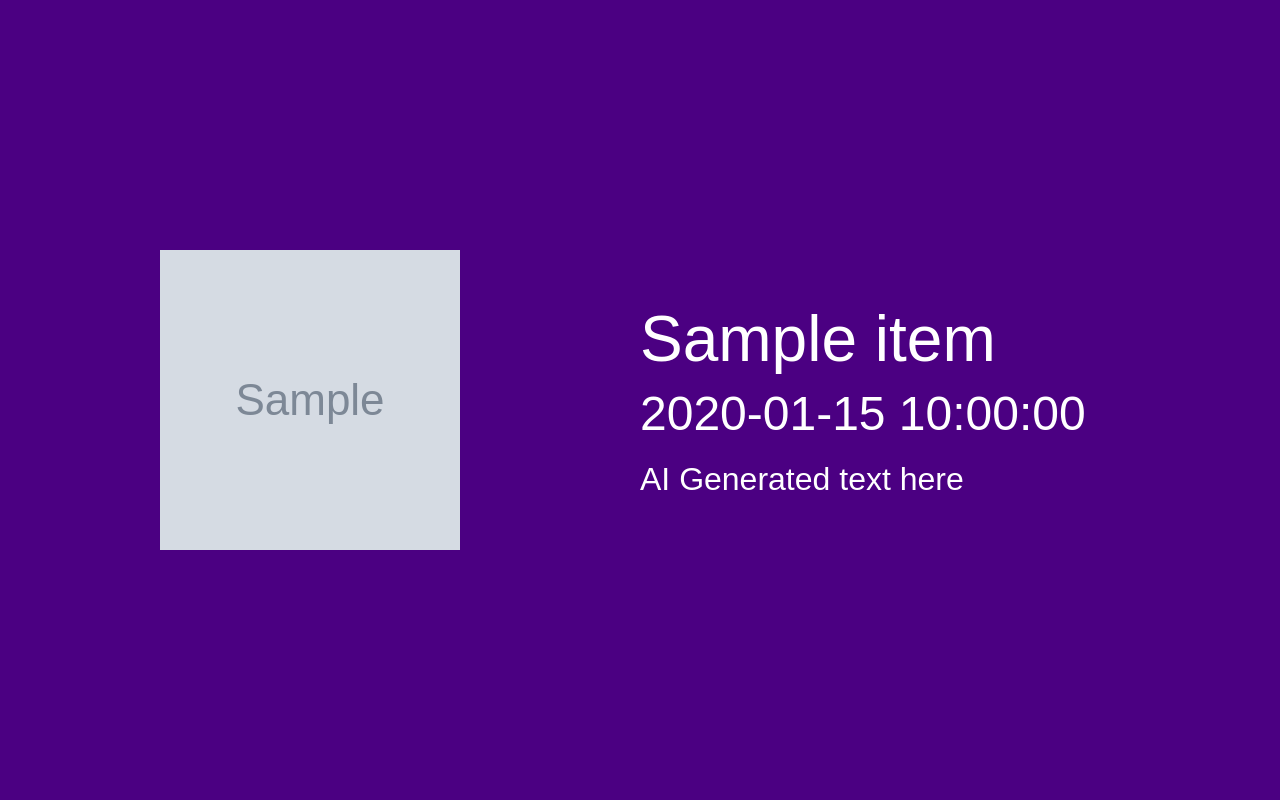
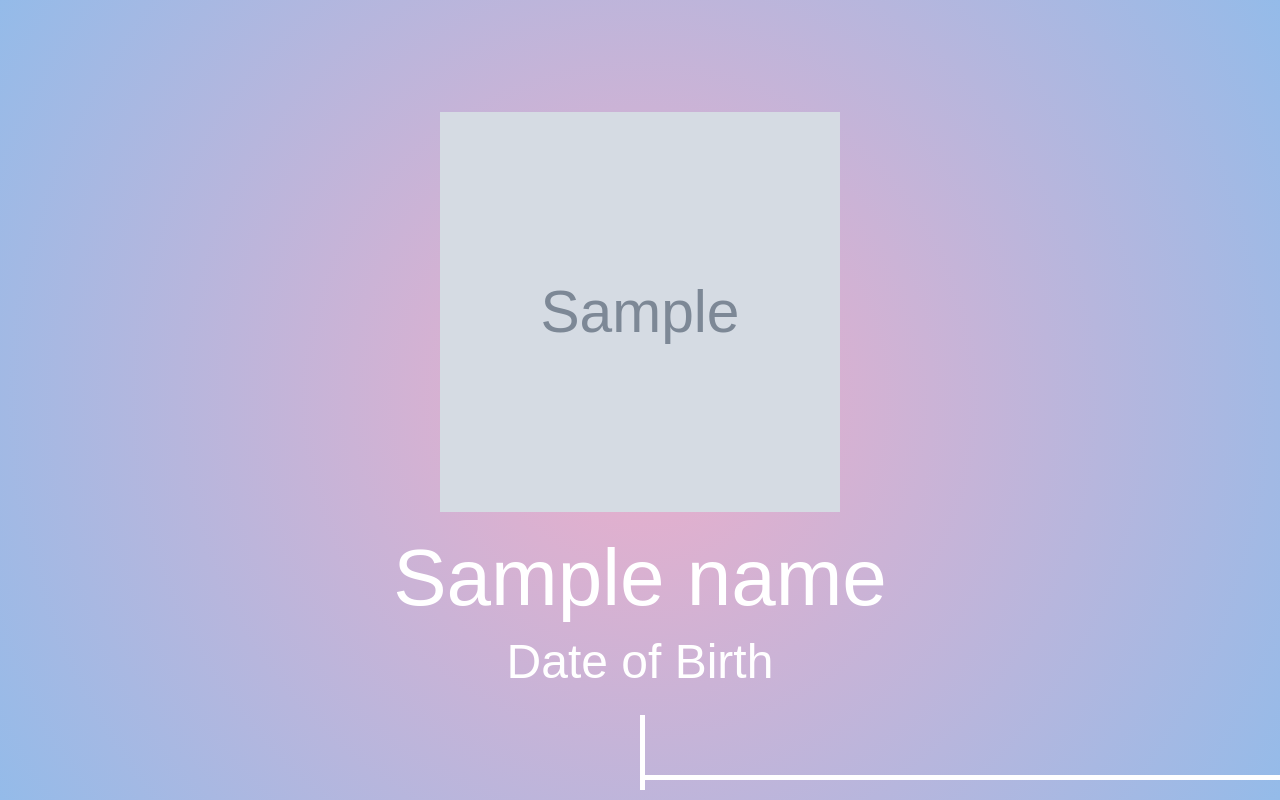
Before and after one commit to ellisluke/ArtistTimeline, a FastAPI app: template templates/timeline.html in a window 1280 px wide. Run offline with FastAPI, Linux system fonts and the light colour scheme; the template is opened without the code that fills it: most values are stand-ins (such as "Sample title", 1, 10 or a date in 2020); grey boxes marked "Sample" are stand-in pictures.

Commit message:
Add title page to timeline and color gradient

```diff
--- a/main.py
+++ b/main.py
@@ -7,6 +7,7 @@ from fastapi.templating import Jinja2Templates
 
 import spotipy
 from spotipy.oauth2 import SpotifyClientCredentials
+import json
 
 load_dotenv()
 GEMINI_KEY = os.getenv('GEMINI_API_KEY', "No value found for Gemini API key, please make sure to update your env file")
@@ -28,13 +29,28 @@ async def root(request: Request):
 # https://open.spotify.com/artist/6uIst176jhzooPMetg2rtH?si=ahyzpHfBQYq1hj1gzH_Z-Q
 @app.get("/artist/{url}")
 def root(request: Request, url):
-    results = spotify.artist_albums(url, album_type="album")
+    album_results = spotify.artist_albums(url, album_type="album", limit=50)
+    artist_results = spotify.artist(url)
+    mergedDict = {**artist_results, **album_results}
+    # return mergedDict
     return templates.TemplateResponse(
-            request=request, name="timeline.html", context=results
+            request=request, name="timeline.html", context=mergedDict
     )
 
-@app.get("/test")
-async def root(request: Request):
+@app.get("/test/{url}")
+async def root(request: Request, url):
+    album_results = spotify.artist_albums(url, album_type="album", limit=50)
+    artist_results = spotify.artist(url)
+    mergedDict = {**artist_results, **album_results}
+    return mergedDict
+
+@app.get("/json-test/{url}")
+def root(request: Request, url):
+    album_results = spotify.artist_albums(url, album_type="album", limit=50)
+    artist_results = spotify.artist(url)
+
+    mergedDict = {**artist_results, **album_results}
+    # return mergedDict
     return templates.TemplateResponse(
-        request=request, name="timeline.html", context={}
+            request=request, name="test.html", context=mergedDict
     )
--- a/templates/timeline.html
+++ b/templates/timeline.html
@@ -18,6 +18,7 @@
             display: flex;
             scroll-snap-type: x mandatory;
             overflow-x: scroll;
+            position: relative;
         }
         .box {
             min-width: 100vw;
@@ -26,9 +27,11 @@
             display: flex;
             color: white;
             font-size: 2em;
+            position: relative;
         }
         .box {
-            background-color: #4B0082; /* Purple */
+            background: rgb(238,174,202);
+            background: radial-gradient(circle, rgba(238,174,202,1) 0%, rgba(148,187,233,1) 100%);
         }
         .box2 {
             background-color: #2F4F4F; /* Dark Grey */
@@ -62,10 +65,83 @@
         .body-text {
             font-size: 1em;
         }
+        .timeline {
+            position: absolute;
+            bottom: 20px;
+            left: 0;
+            width: 100%;
+            height: 5px;
+            background-color: white;
+        }
+        .tick {
+            position: absolute;
+            bottom: 20px;
+            width: 5px;
+            height: 50px;
+            left: 24%;
+            background-color: white;
+        }
+        .date {
+            position: absolute;
+            bottom: 75px; /* Adjust this value to position the date above the tick */
+            left: 24%;
+            transform: translateX(-50%);
+            color: white;
+            font-size: 1em;
+        }
+        .artist-intro {
+            min-width: 100vw;
+            height: 100vh;
+            display: flex;
+            flex-direction: column;
+            justify-content: center;
+            align-items: center;
+            background: rgb(238,174,202);
+            background: radial-gradient(circle, rgba(238,174,202,1) 0%, rgba(148,187,233,1) 100%);
+            color: white;
+            font-size: 2em;
+            scroll-snap-align: start;
+        }
+        .artist-intro img {
+            width: 400px; /* Size of the artist image */
+            height: 400px;
+            object-fit: cover;
+            margin-bottom: 20px;
+        }
+        .artist-header {
+            font-size: 2.5em;
+            margin-bottom: 10px;
+        }
+        .artist-subheader {
+            font-size: 1.5em;
+        }
+        .timeline-start {
+            position: absolute;
+            bottom: 20px;
+            right: 0;
+            width: 50%;
+            height: 5px;
+            background-color: white;
+        }
+        .tick-start {
+            position: absolute;
+            bottom: 10px;
+            width: 5px;
+            height: 75px;
+            left: 50%;
+            background-color: white;
+        }
     </style>
 </head>
 <body>
     <div class="container">
+        <div class="artist-intro">
+            <img src="{{ images[0].url }}" alt="Artist Image">
+            <div class="artist-header">{{ name }}</div>
+            <div class="artist-subheader">Date of Birth</div>
+            <div class="timeline-start"></div>
+            <div class="tick-start"></div>
+        </div>
         {% for item in items | reverse %}
         <div class="box">
             <div class="left">
@@ -73,9 +149,12 @@
             </div>
             <div class="right">
                 <div class="header">{{ item.name }}</div>
-                <div class="subheader">{{ item.release_date }}</div>
+                <div class="subheader">{{ item.total_tracks }} tracks</div>
                 <div class="body-text">AI Generated text here</div>
             </div>
+            <div class="tick"></div>
+            <div class="timeline"></div>
+            <div class="date">{{ item.release_date }}</div>
         </div>
         {% endfor %}
     </div>
```
